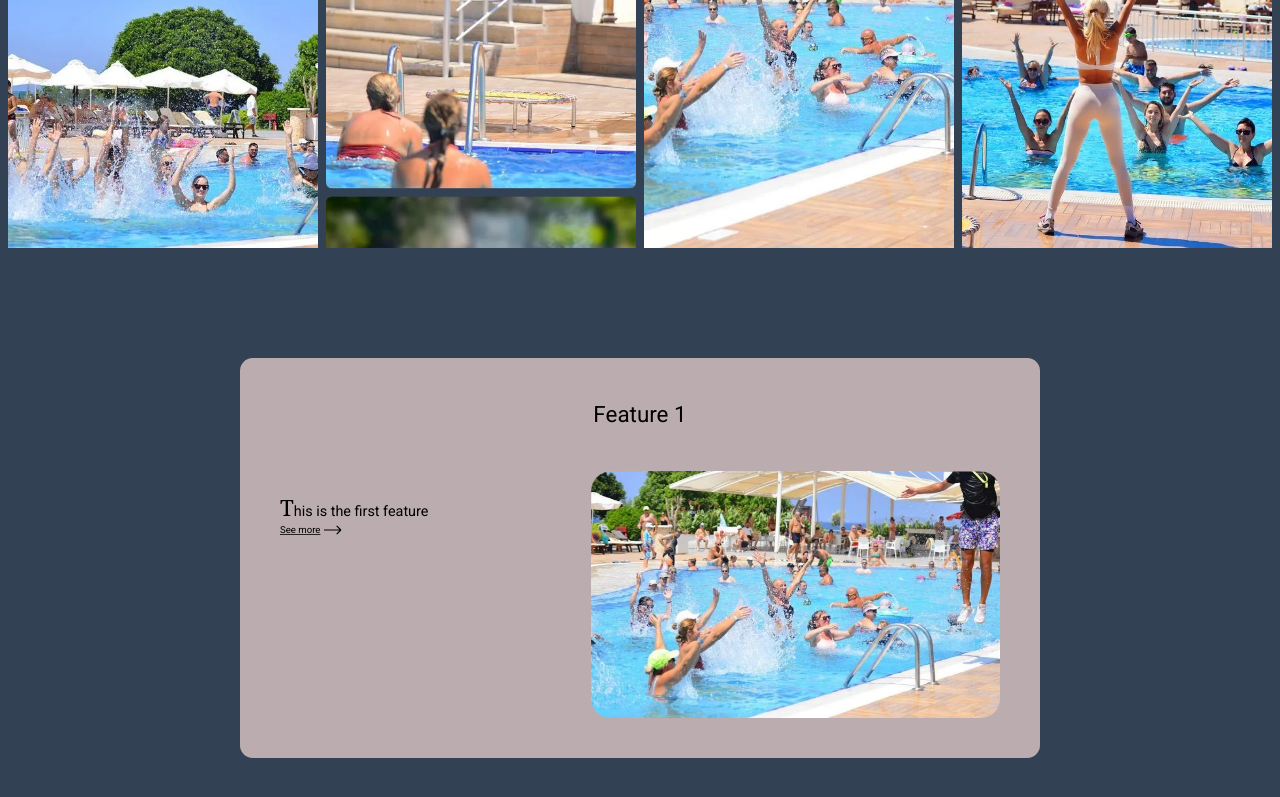
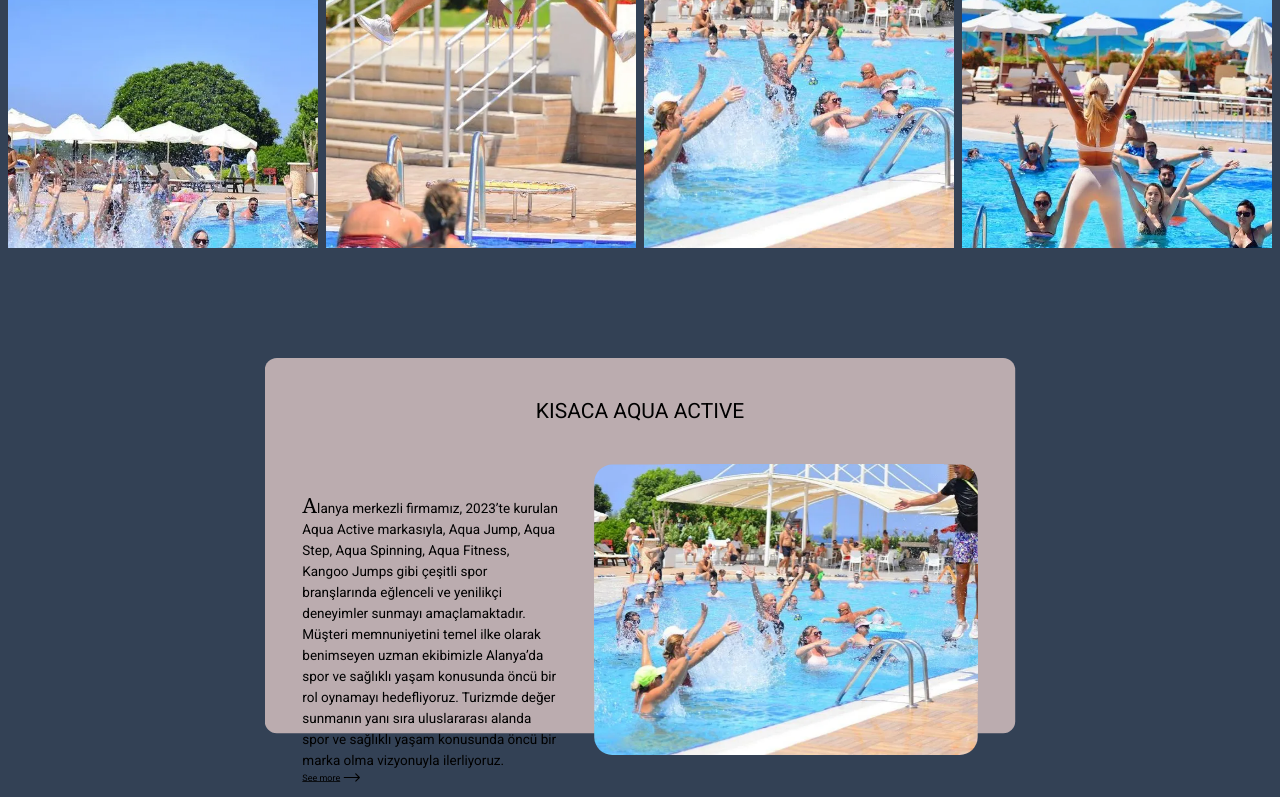
Before and after one commit to EmreeOzturk/kangoojump, a Next.js app: page / in a window 1280 px wide. Shown: the part 2000-2797 px from the top of the page. Built offline with nearby package versions, Linux system fonts and the light colour scheme.

Commit message:
Update features descriptions and titles

```diff
--- a/app/features.ts
+++ b/app/features.ts
@@ -1,26 +1,35 @@
 export const features = [
   {
-    title: "Feature 1",
-    description: "This is the first feature",
+    title: "KISACA AQUA ACTIVE",
+    description:
+      "Alanya merkezli firmamız, 2023’te kurulan Aqua Active markasıyla, Aqua Jump, Aqua Step, Aqua Spinning, Aqua Fitness, Kangoo Jumps gibi çeşitli spor branşlarında eğlenceli ve yenilikçi deneyimler sunmayı amaçlamaktadır. Müşteri memnuniyetini temel ilke olarak benimseyen uzman ekibimizle Alanya’da spor ve sağlıklı yaşam konusunda öncü bir rol oynamayı hedefliyoruz. Turizmde değer sunmanın yanı sıra uluslararası alanda spor ve sağlıklı yaşam konusunda öncü bir marka olma vizyonuyla ilerliyoruz.",
     src: "/images/1.webp",
     color: "#BBACAF",
   },
   {
-    title: "Feature 2",
-    description: "This is the first feature 2",
+    title: "Misyonumuz",
+    description:
+      "Aqua Active, sporu yaşam tarzının temel bir unsuru olarak benimseyen bir şirkettir. Misyonumuz, uzman eğitmen kadromuz ve çeşitli spor branşlarımız ile her bireyin fiziksel, zihinsel ve sosyal bienallerine katkı sağlamak, keyifli ve etkili antrenman deneyimleri sunmaktır. Müşteri memnuniyetini temel ilke olarak benimseyerek, sağlıklı bir gelecek için bireyleri motive etmeyi ve rehberlik etmeyi amaçlıyoruz.",
     src: "/images/1.webp",
     color: "#977F6D",
   },
   {
-    title: "Feature 3",
-    description: "This is the first feature 3",
+    title: "Vizyonumuz",
+    description:
+      "Vizyonumuz ise sporun gücünü kullanarak toplumda sağlıklı yaşam alışkanlıklarını yaygınlaştırmak, yaratıcı çözümlerle dolu, sürdürülebilir ve yenilikçi spor deneyimleri sunarak ulusal ve uluslararası alanda öncü bir marka olmayı hedeflemektir. Aqua Active, müşterilerimizin sporu sevmelerini, yaşamlarına keyif ve enerji katmalarını sağlamak için var gücüyle çalışan, dinamik ve motive bir topluluğun parçası olmayı amaçlamaktadır.",
     src: "/images/1.webp",
     color: "#C2491D",
   },
   {
-    title: "Feature 4",
-    description: "This is the first feature 4",
+    title: "Neden Alanya?",
+    description: "Alanya, Antalya’nın güzellikleriyle tanıştığı bir turistik cennet. Aqua Active olarak, Alanya’nın enerjisiyle buluşarak çeşitli spor branşlarıyla sağlıklı yaşamı destekliyoruz. Aqua Jump, Aqua Step, Aqua Spinning, Aqua Fitness, Kangoo Jumps gibi aktivitelerimizle Alanya’da sporun ve sağlıklı yaşamın öncüsü olma misyonumuzu sürdürüyoruz. Uzman eğitmen kadromuzla sizleri Alanya’da sağlıklı bir yaşama davet ediyoruz.",
     src: "/images/1.webp",
     color: "#B62429",
   },
+  {
+    title: "Bizimle Çalışmak İster Misiniz?",
+    description: "Aqua Active olarak, sizlere benzersiz spor deneyimleri sunmak ve sağlıklı yaşamı desteklemek amacıyla profesyonel ekibimiz ve çeşitli spor branşlarımızla hizmetinizdeyiz. Siz de sağlıklı bir yaşam tarzını benimseyen, dinamik ve enerjik bir ortak arıyorsanız, Aqua Active ile çalışmayı düşünmenizi öneririz.\n Bize ulaşarak detaylı bilgi alabilir, ihtiyaçlarınıza yönelik özel spor etkinlikleri ve gösteriler tasarlamak için birlikte çalışma fırsatını değerlendirebiliriz. Sizinle birlikte, sporun gücünü kullanarak unutulmaz ve etkileyici deneyimler yaratmak için sabırsızlanıyoruz.",
+    src: "/images/1.webp",
+    color: "#88A28D",
+  },
 ];
```
